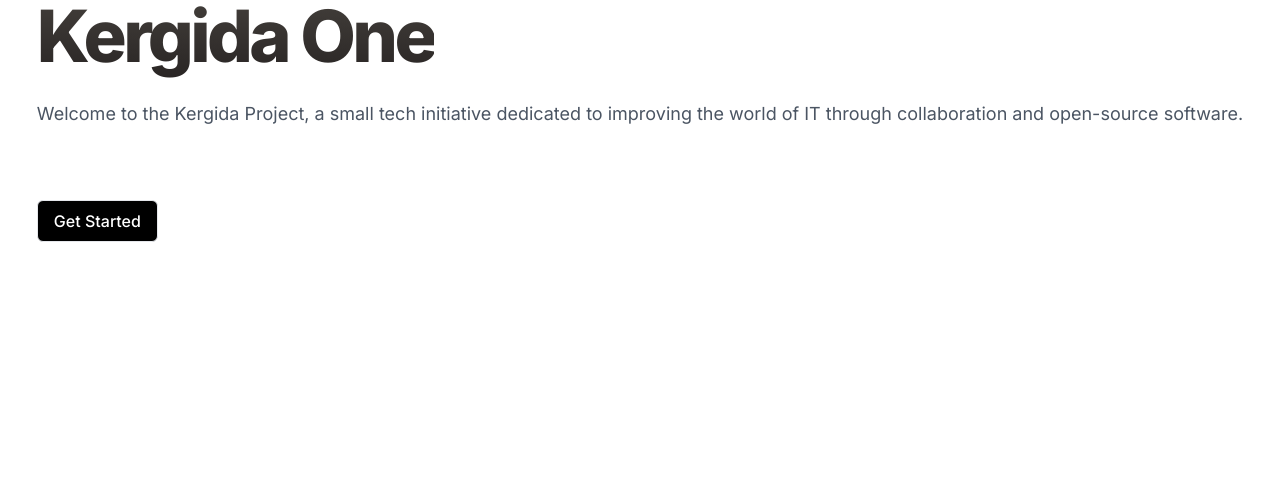
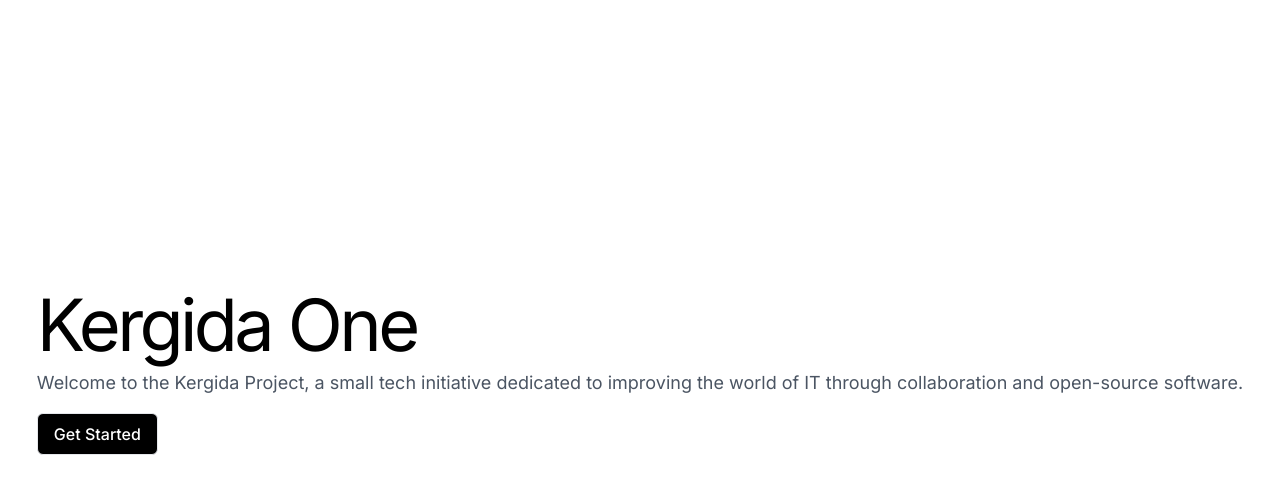
Before and after one commit to Kergida-Project/static-website, a Next.js app: page / in a window 1280 px wide. Shown: the top 494 px of the page. Built offline with nearby package versions, Linux system fonts and the light colour scheme.

Commit message:
Homepage layout changes.

```diff
--- a/app/page.tsx
+++ b/app/page.tsx
@@ -1,29 +1,33 @@
 import { Button } from "@/components/ui/Button";
 import { Heading } from "@/components/ui/Heading";
 import { Inter } from "next/font/google";
+import styles from "./Home.module.css";
 
 const inter = Inter({ subsets: ["latin"] });
 
 export default function Home() {
   return (
-    <main className={`${inter.className} antialiased`}>
-      <div className="justify-center grid grid-rows-3 gap-7">
-        <div className="">
-          <Heading variant="default" size="default">
+    <>
+      <main className={`${inter.className} h-screen flex justify-center items-center`}>
+        <div className="flex flex-col">
+          <div className="mb-2">
+            <Heading variant="main" size="default">
               Kergida One
             </Heading>
           </div>
 
-        <div className="">
+          <div className="mb-4">
             <p className=" text-gray-600 text-lg">
-            Welcome to the Kergida Project, a small tech initiative dedicated to
-            improving the world of IT through collaboration and open-source
+              Welcome to the Kergida Project, a small tech initiative dedicated
+              to improving the world of IT through collaboration and open-source
               software.
             </p>
           </div>
 
-        <div className=''>
-          <Button variant='primary' shadow='sm'>Get Started</Button>
+          <div className="mb-4">
+            <Button variant="primary" shadow="sm">
+              Get Started
+            </Button>
           </div>
 
           <div className="invisible">
@@ -44,5 +48,6 @@ export default function Home() {
           </div>
         </div>
       </main>
+    </>
   );
 }
```
Lines whose indentation alone changed are shown as unchanged.
